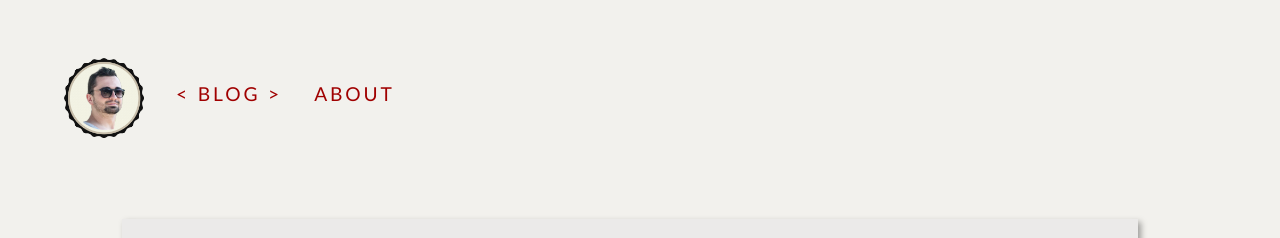
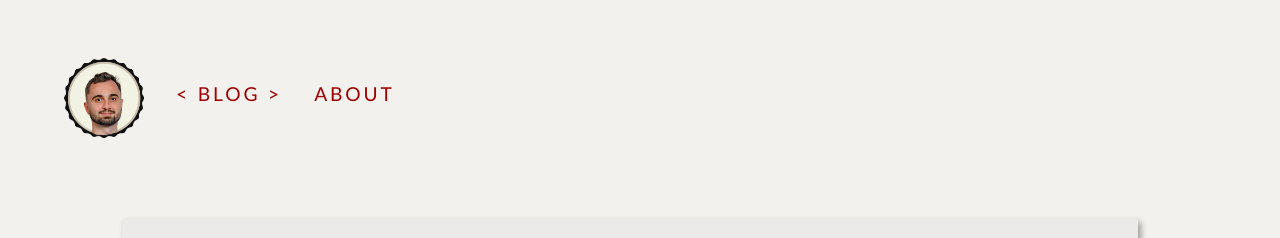
Before and after one commit to Extazystas/extazystas.github.io, a Jekyll site: the page built from index.html, in a window 1280 px wide. Shown: the top 238 px of the page. Built offline with Jekyll 4.4.1, drawn with Linux system fonts in a browser that asks for light colours; the list of posts is cut into pages by our own code.

Commit message:
Update user avatar

```diff
--- a/_includes/header.html
+++ b/_includes/header.html
@@ -1,7 +1,7 @@
 <!--- Header and nav template site-wide -->
 <header>
     <nav class="group">
-	<a href="{{site.baseurl}}/"><img class="badge" src="{{site.baseurl}}/assets/img/badge_1.png" alt="CH"></a>
+	<a href="{{site.baseurl}}/"><img class="badge" src="{{site.baseurl}}/assets/img/badge_2.png" alt="CH"></a>
 			<a href="/" {% if page.url != '/about/' %} class="active"{% endif %}>Blog</a>
 			<a href="/about" {% if page.url == '/about/' %} class="active"{% endif %}>About</a>
 	</nav>
```
Also changed, not shown: assets/img/badge_2.png (added).
